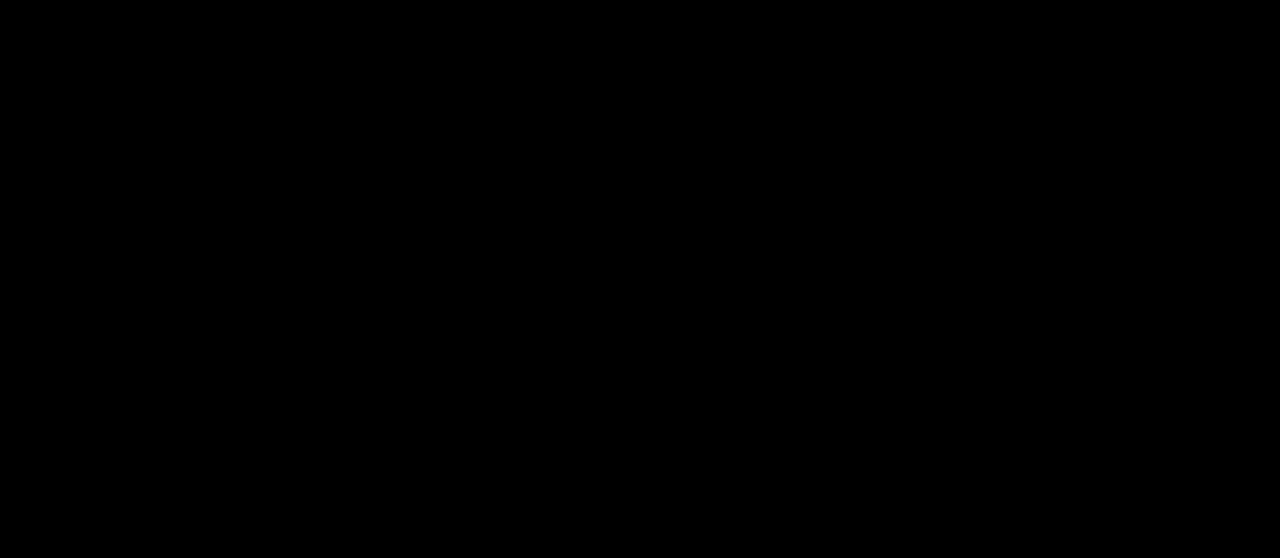
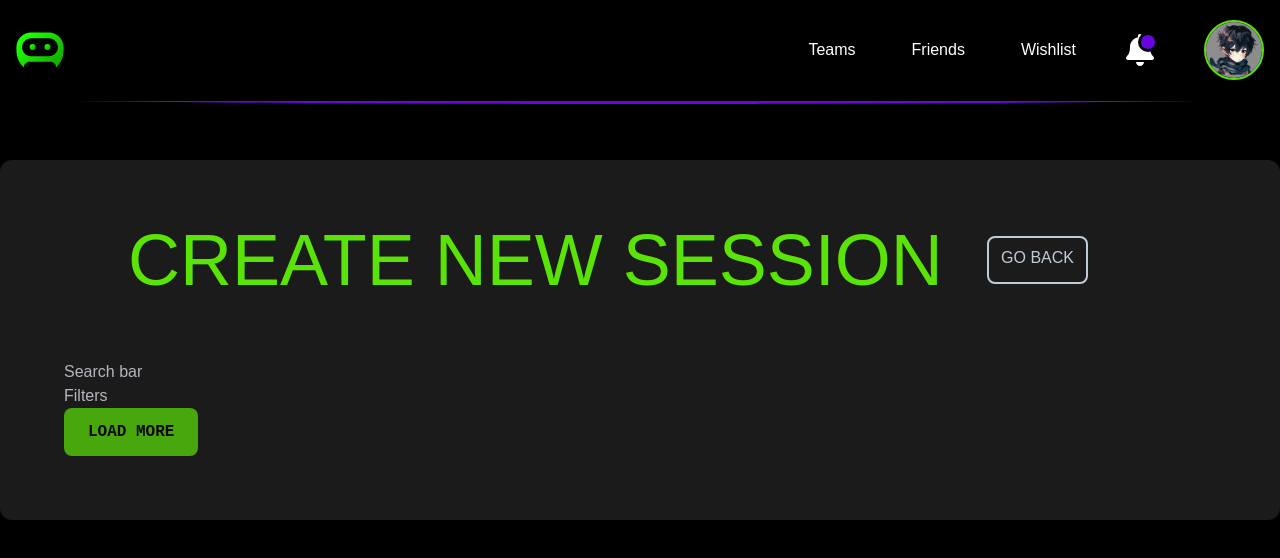
Before and after one commit to Visual-Riot/plaeen, a Next.js app: page /session in a window 1280 px wide. Shown: the top 558 px of the page. Built offline with nearby package versions, Linux system fonts and the light colour scheme; a web font is replaced by a local one.

Commit message:
start session page

```diff
--- a/src/app/(protected)/session/page.tsx
+++ b/src/app/(protected)/session/page.tsx
@@ -1,3 +1,69 @@
+"use client";
+
+import { useState, useEffect } from "react";
+import Navbar from "@/components/layout/Navbar";
+import GreenButton from "@/components/buttons/GreenButton";
+import OutlineButton from "@/components/buttons/OutlineButton";
+import { useRouter } from 'next/navigation';
+
 export default function Page() {
-    return <p>Session page</p>;
+  const [selectedImage, setSelectedImage] = useState<string | null>(null);
+  const [username, setUsername] = useState<string>('');
+
+  useEffect(() => {
+    const savedImage = localStorage.getItem("userAvatar");
+    const savedUsername = localStorage.getItem("username");
+    if (savedImage) {
+      setSelectedImage(savedImage);
+    }
+    if (savedUsername) {
+      setUsername(savedUsername);
+    }
+  }, []);
+
+  const showMore = () => {
+    // Your showMore functionality here
   }
+
+  const router = useRouter();
+
+  return (
+    <div className="text-taupe font-light font-sofia">
+      <Navbar avatar={selectedImage} />
+      <div className="container mx-auto mt-16 rounded-xl p-16"
+           style={{ backgroundColor: 'rgba(184, 180, 189, 0.15)' }}>
+
+        {/* New Session Header */}
+        <div className="flex justify-between items-center pb-16">
+          <h1 className="font-abolition text-neonGreen text-7xl ms-16">CREATE NEW SESSION</h1>
+          <OutlineButton onClick={() => router.back()} className="uppercase me-32">
+            Go Back
+          </OutlineButton>
+        </div>
+
+        {/* Recommended Game */}
+        <div>
+          {/* Content here */}
+        </div>
+
+        {/* Filtered Games */}
+        <div>
+          <div>
+            <div>Search bar</div>
+            <div>Filters</div>
+          </div>
+
+          <div>
+            {/* Map through game cards */}
+          </div>
+        </div>
+
+        <div>
+          <GreenButton onClick={showMore} className="font-robotoMono uppercase z-10">
+            Load More
+          </GreenButton>
+        </div>
+      </div>
+    </div>
+  )
+}
```
